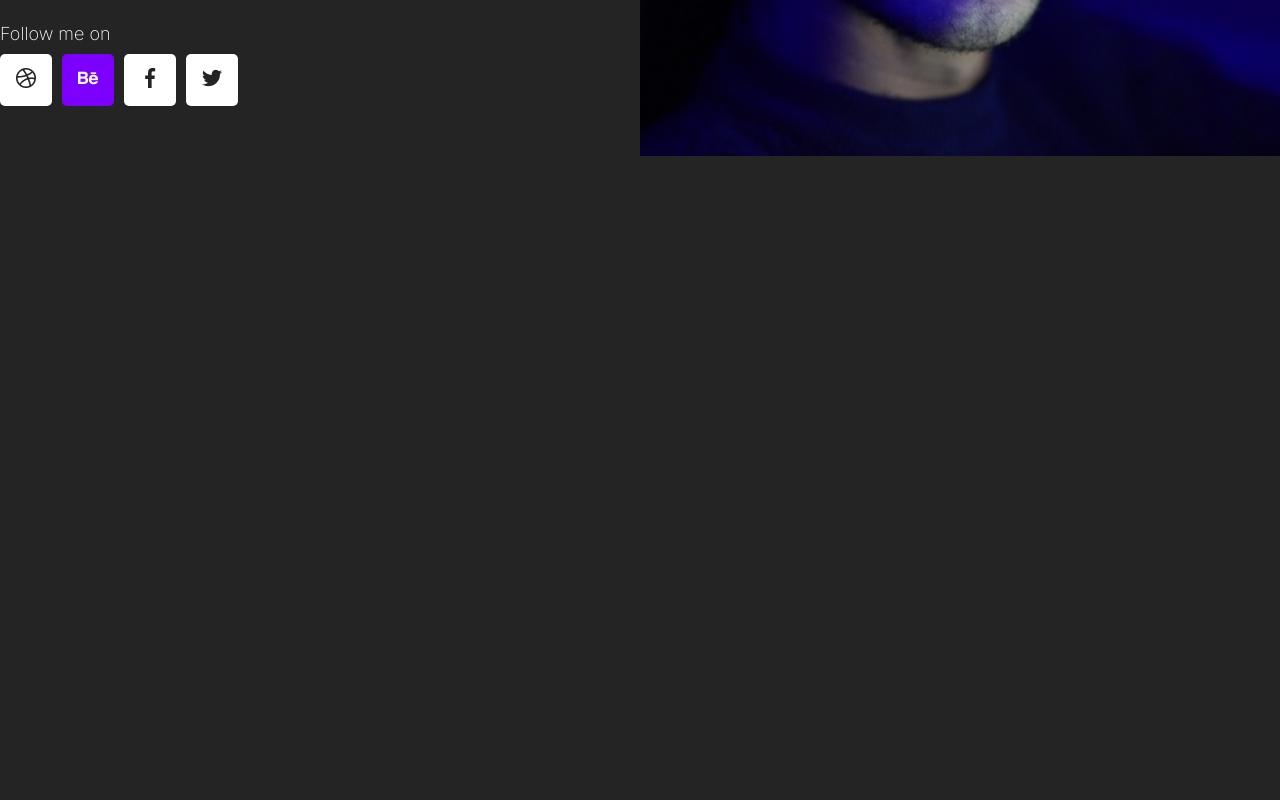
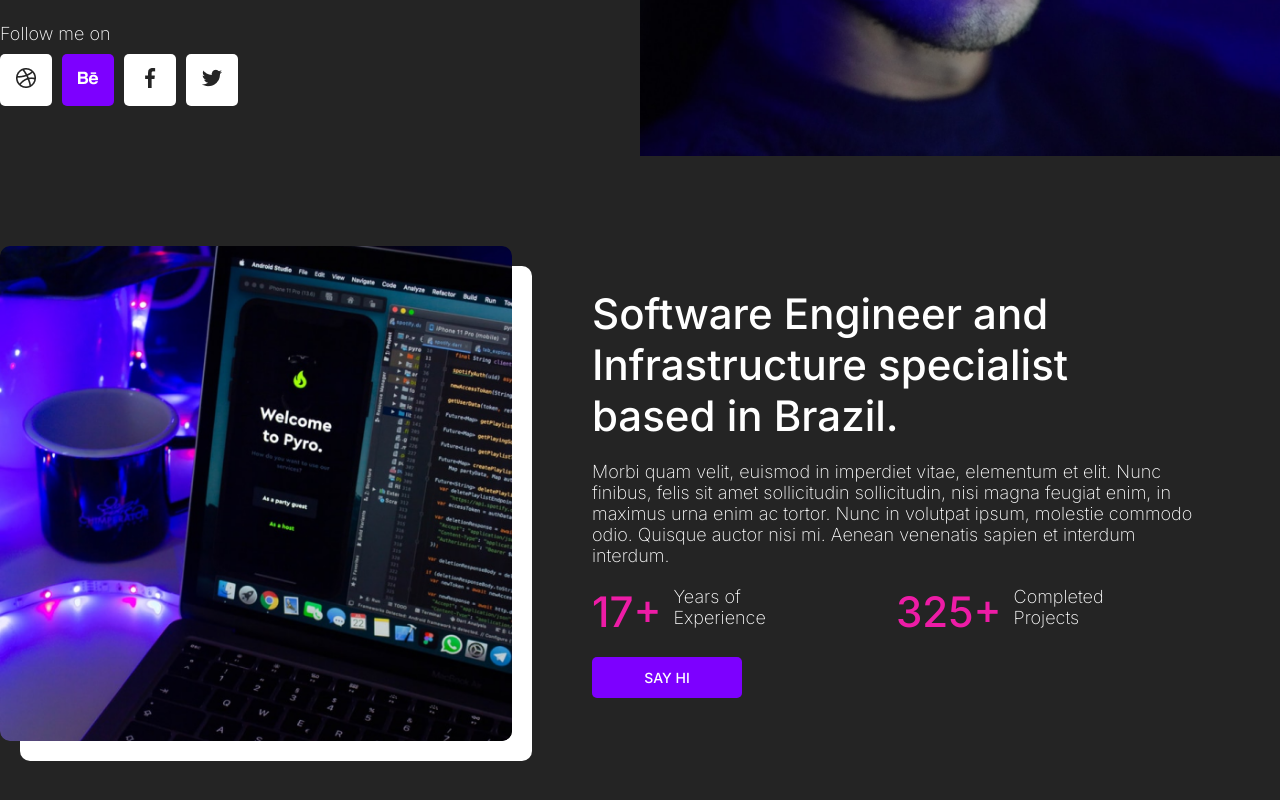
Before and after one commit to HermandoThiago/Teste-hypesoft, a React (Create React App) app: page / in a window 1280 px wide. Shown: the part 632-1432 px from the top of the page. Before the commit the page ends 800 px from the top, so only its background shows below. Built offline with nearby package versions, Linux system fonts and the light colour scheme; the HTML template or start-up script is replaced by a standard one.

Commit message:
feat: estruturacao da landingpage na page Home

```diff
--- a/src/pages/Home/Home.tsx
+++ b/src/pages/Home/Home.tsx
@@ -3,9 +3,11 @@ import Container from "../../components/Container/Container";
 import Header from "../../components/Header/Header";
 import Typography from "../../components/Typography/Typography";
 import Box from "../../components/Box/Box";
+import Description from "../../components/Description/Description";
 
 export default function Home(){
     return(
+        <>
             <Container size='large'>
                 <Container size='medium'>
                     <Header />
@@ -52,5 +54,7 @@ export default function Home(){
                     </Box>
                 </Container>
             </Container>
+            <Description />
+        </>
     )
 }
```
Also changed, not shown: src/assets/images/notebook.png (added). Lines whose indentation alone changed are shown as unchanged.
